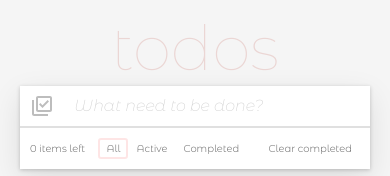
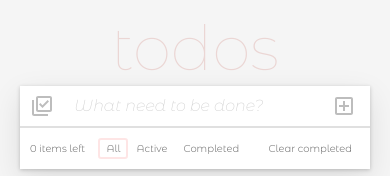
Before and after one commit to GamaRayL/simple-todo, a React (Create React App) app: page / in a window 390 px wide. Shown: the top 176 px of the page. Built offline with nearby package versions, Linux system fonts and the light colour scheme.

Commit message:
Button has been added, which adds tasks

```diff
--- a/src/components/InputField/InputField.jsx
+++ b/src/components/InputField/InputField.jsx
@@ -1,8 +1,9 @@
+import { AddBoxOutlined } from "@mui/icons-material";
 import css from "./styles.module.css";
 
 export const InputField = ({ addTask, setText, text }) => {
   return (
-    <form onSubmit={(e) => addTask(e)}>
+    <form className={css.form} onSubmit={(e) => addTask(e)}>
       <input
         value={text}
         onChange={(e) => setText(e.target.value)}
@@ -10,6 +11,10 @@ export const InputField = ({ addTask, setText, text }) => {
         placeholder="What need to be done?"
         className={css.textField}
       />
+      <AddBoxOutlined
+        onClick={(e) => addTask(e)}
+        className={css.addIcon}
+      />
     </form>
   );
 };
--- a/src/components/InputField/styles.module.css
+++ b/src/components/InputField/styles.module.css
@@ -1,8 +1,25 @@
+.form {
+    display: flex;
+    align-items: center;
+}
+
+.addIcon {
+    cursor: pointer;
+    color: #00000042;
+}
+
+.addIcon:hover {
+    transform: scale(1.2);
+    transition: ease-in-out 0.3s;
+    color: #3d3d3d;
+}
+
+
 .textField {
     font-size: 22px;
     font-weight: 200;
     line-height: 2.5;
-    width: 475px;
+    width: 440px;
     border: none;
     outline: none;
 }
@@ -13,14 +30,14 @@
 
 @media screen and (max-width: 546px) {
     .textField {
-        width: 345px;
+        width: 308px;
         font-size: 20px;
     }
 }
 
 @media screen and (max-width: 408px) {
     .textField {
-        width: 250px;
+        width: 258px;
         font-size: 16px;
     }
 }
--- a/src/styles.module.css
+++ b/src/styles.module.css
@@ -40,7 +40,6 @@ body {
 .iconArrowDown {
     margin: 4px 20px 0 10px;
     cursor: pointer;
-    transition: 0.4s;
     color: #00000042;
 }
 
```
